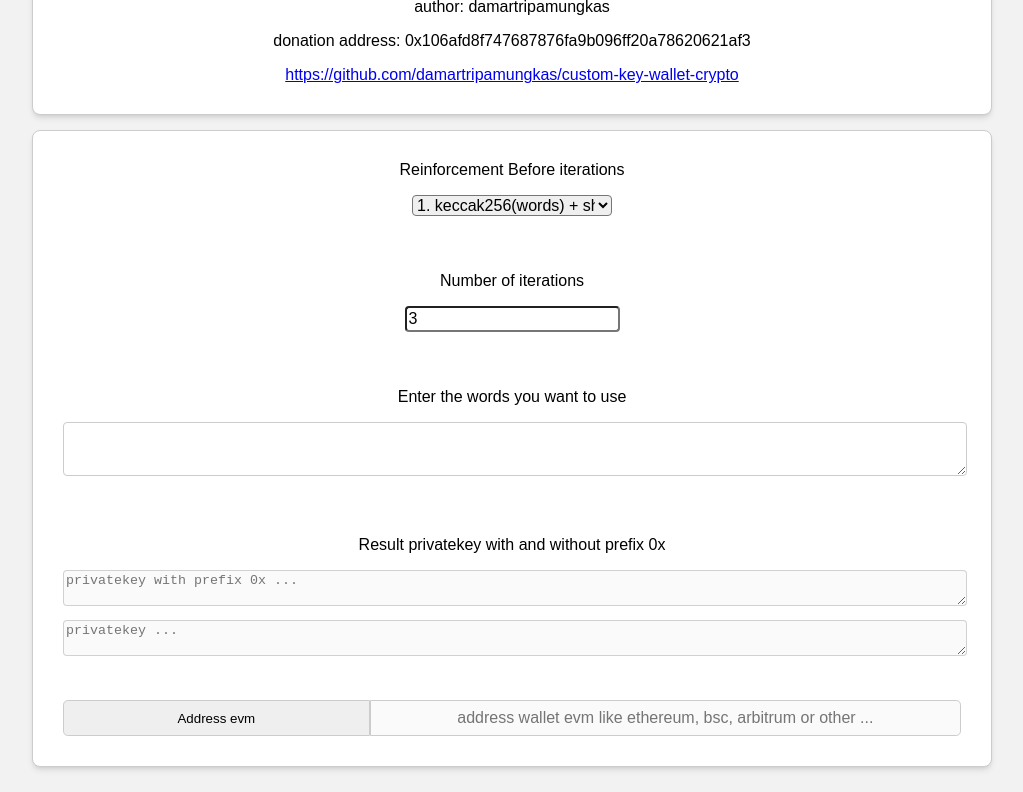
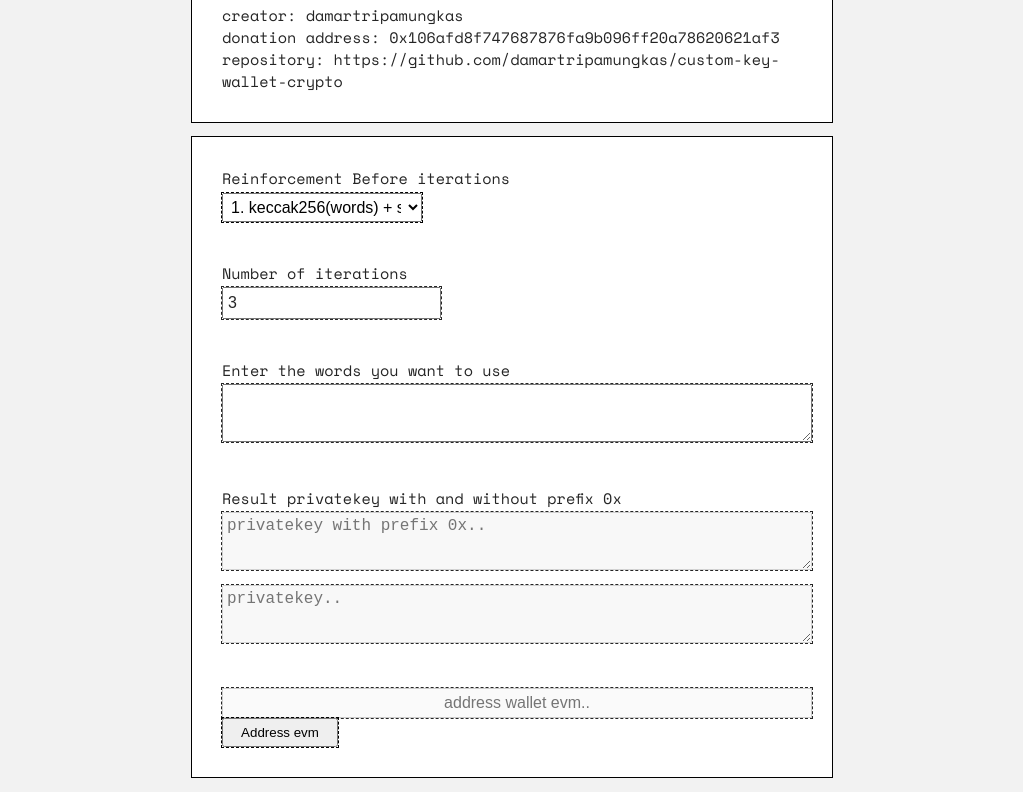
Before and after one commit to damartripamungkas/custom-key-wallet-crypto, a plain HTML site: page index.html in a window 1280 px wide. Shown: the part 99-891 px from the top of the page, without its empty margins (128-1151 px from the left). Drawn offline with Linux system fonts and the light colour scheme; a script that the page names is missing.

Commit message:
feat: change style with modern UI

```diff
--- a/index.html
+++ b/index.html
@@ -20,15 +20,15 @@
       <div class="container">
         <div class="card">
           <h1 class="mt-0">Custom Key Wallet Crypto</h1>
-          <p>author: damartripamungkas</p>
+          <p>creator: damartripamungkas</p>
           <p>donation address: 0x106afd8f747687876fa9b096ff20a78620621af3</p>
           <a href="https://github.com/damartripamungkas/custom-key-wallet-crypto"
-            >https://github.com/damartripamungkas/custom-key-wallet-crypto</a
+            >repository: https://github.com/damartripamungkas/custom-key-wallet-crypto</a
           >
         </div>
 
         <div class="card">
-          <p class="mt-0">Reinforcement Before iterations</p>
+          <p class="mt-0 mb-0-5">Reinforcement Before iterations</p>
           <select id="select-1" aria-label="select-1">
             <option value="1" selected>
               1. keccak256(words) + sha512(words.slice(0, words.length / 2))
@@ -36,37 +36,37 @@
             <option value="2">disable</option>
           </select>
 
-          <p class="pt-10">Number of iterations</p>
+          <p class="pt-10 mb-0-5">Number of iterations</p>
           <input id="input-1" type="number" value="3" aria-label="input-1" />
 
-          <p class="pt-10">Enter the words you want to use</p>
-          <textarea class="text-area" id="input-2" aria-label="input-2"></textarea>
+          <p class="pt-10 mb-0-5">Enter the words you want to use</p>
+          <textarea id="input-2" aria-label="input-2"></textarea>
 
-          <p class="pt-10">Result privatekey with and without prefix 0x</p>
+          <p class="pt-10 mb-0-5">Result privatekey with and without prefix 0x</p>
           <textarea
             class="w-full click-able"
             id="result-1"
-            placeholder="privatekey with prefix 0x ..."
+            placeholder="privatekey with prefix 0x.."
             aria-label="result-1"
             disabled
           ></textarea>
           <textarea
             class="w-full click-able mt-2-5"
             id="result-2"
-            placeholder="privatekey ..."
+            placeholder="privatekey.."
             aria-label="result-2"
             disabled
           ></textarea>
 
           <div class="pt-10 btn-text-area">
-            <button>Address evm</button>
             <input
               class="click-able"
               id="result-3"
-              placeholder="address wallet evm like ethereum, bsc, arbitrum or other ..."
+              placeholder="address wallet evm.."
               aria-label="result-3"
               disabled
             />
+            <button id="copy-address-evm">Address evm</button>
           </div>
         </div>
       </div>
@@ -156,6 +156,13 @@
       };
 
       input2.oninput = hashNow;
+
+      const btnCopyEvm = document.getElementById("copy-address-evm");
+      btnCopyEvm.oninput = () => {
+        result3.select();
+        result3.setSelectionRange(0, 99999); // For mobile devices
+        navigator.clipboard.writeText(result3.value);
+      };
     </script>
   </body>
 </html>
--- a/public/css/style.css
+++ b/public/css/style.css
@@ -1,32 +1,77 @@
+@font-face {
+  font-family: "SpaceMonoRegular";
+  src: url(../font/SpaceMono-Regular.ttf) format("truetype");
+  unicode-range: U+0000-00FF, U+0131, U+0152-0153, U+02BB-02BC, U+02C6, U+02DA,
+    U+02DC, U+0304, U+0308, U+0329, U+2000-206F, U+2074, U+20AC, U+2122, U+2191,
+    U+2193, U+2212, U+2215, U+FEFF, U+FFFD;
+}
+
 body {
-  font-family: Arial, Helvetica, sans-serif;
+  font-family: "SpaceMonoRegular";
+  font-size: 0.95rem;
+  font-weight: 500;
   background-color: #f2f2f2;
 }
 
 @media screen and (max-width: 576px) {
   a {
-    font-size: small;
+    /* font-size: small; */
   }
 
   p {
-    font-size: small;
+    /* font-size: small; */
   }
 }
 
+p {
+  color: #252525;
+  margin: 0;
+  overflow-wrap: break-word;
+}
+
+a {
+  color: #252525;
+  margin: 0;
+  text-decoration: none;
+  overflow-wrap: break-word;
+}
+
 textarea {
-  border-radius: 0.25rem;
+  color: #252525;
+  outline-style: dashed;
+  outline-width: 1px;
+  padding: 0.25rem;
+  width: 100%;
+  font-size: large;
+  min-height: 3rem;
 }
 
 input {
+  color: #252525;
   font-size: medium;
-  border-radius: 0.25rem;
   min-height: 1.25rem;
+  outline-style: dashed;
+  outline-width: 1px;
+  padding: 0.25rem;
+}
+
+button {
+  padding-top: 0.3rem;
+  padding-bottom: 0.3rem;
+  padding-left: 0.8rem;
+  padding-right: 0.8rem;
+  cursor: pointer;
+  outline-style: dashed;
+  outline-width: 1px;
+  background-color: 240 5.9% 10%;
 }
 
 select {
-  border-radius: 0.25rem;
   font-size: medium;
   width: 200px;
+  outline-style: dashed;
+  outline-width: 1px;
+  padding: 0.25rem;
 }
 
 .btn-text-area {
@@ -35,43 +80,33 @@ select {
 }
 
 .btn-text-area button {
-  border-radius: 0.3rem 0 0 0.3rem;
-  border: 1px solid #ccc;
   flex: 1;
+  max-width: 20%;
 }
 
 .btn-text-area input {
-  border-radius: 0 0.3rem 0.3rem 0;
   flex: 2;
   text-align: center;
   border: 1px solid #ccc;
-  height: 2rem;
+  height: 1.25rem;
+  min-width: 100%;
   white-space: normal;
   word-wrap: break-word;
   overflow-y: hidden;
-  /* padding-top: 12px; */
-}
-
-.text-area {
-  width: 100%;
-  min-height: 3rem;
-  border: 1px solid #ccc;
-  font-size: large;
-  font-family: monospace;
 }
 
 .container {
-  max-width: 60rem;
+  max-width: 40rem;
   margin: 0 auto;
 }
 
 .card {
-  border: 1px solid #ccc;
+  outline-style: solid;
+  outline-width: 1px;
   padding: 30px;
   margin-bottom: 15px;
-  box-shadow: 0 4px 6px -1px rgb(0 0 0 / 0.1), 0 2px 4px -2px rgb(0 0 0 / 0.1);
   background-color: #fff;
-  border-radius: 0.5rem;
+  text-align: left;
 }
 
 .pt-10 {
@@ -86,6 +121,10 @@ select {
   margin-top: 0.625rem;
 }
 
+.mb-0-5 {
+  margin-bottom: 0.2rem;
+}
+
 .mt-0 {
   margin-top: 0;
 }
```
Also changed, not shown: public/font/SpaceMono-Regular.ttf (added).
